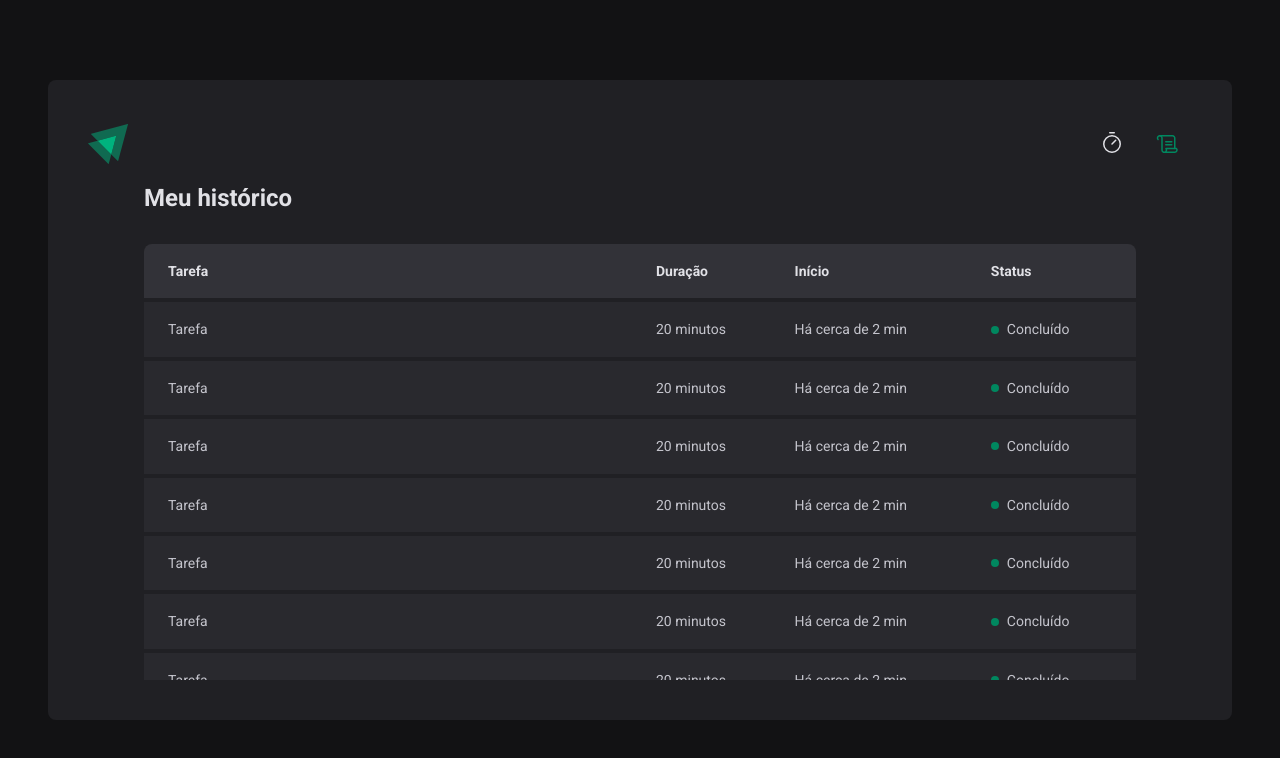
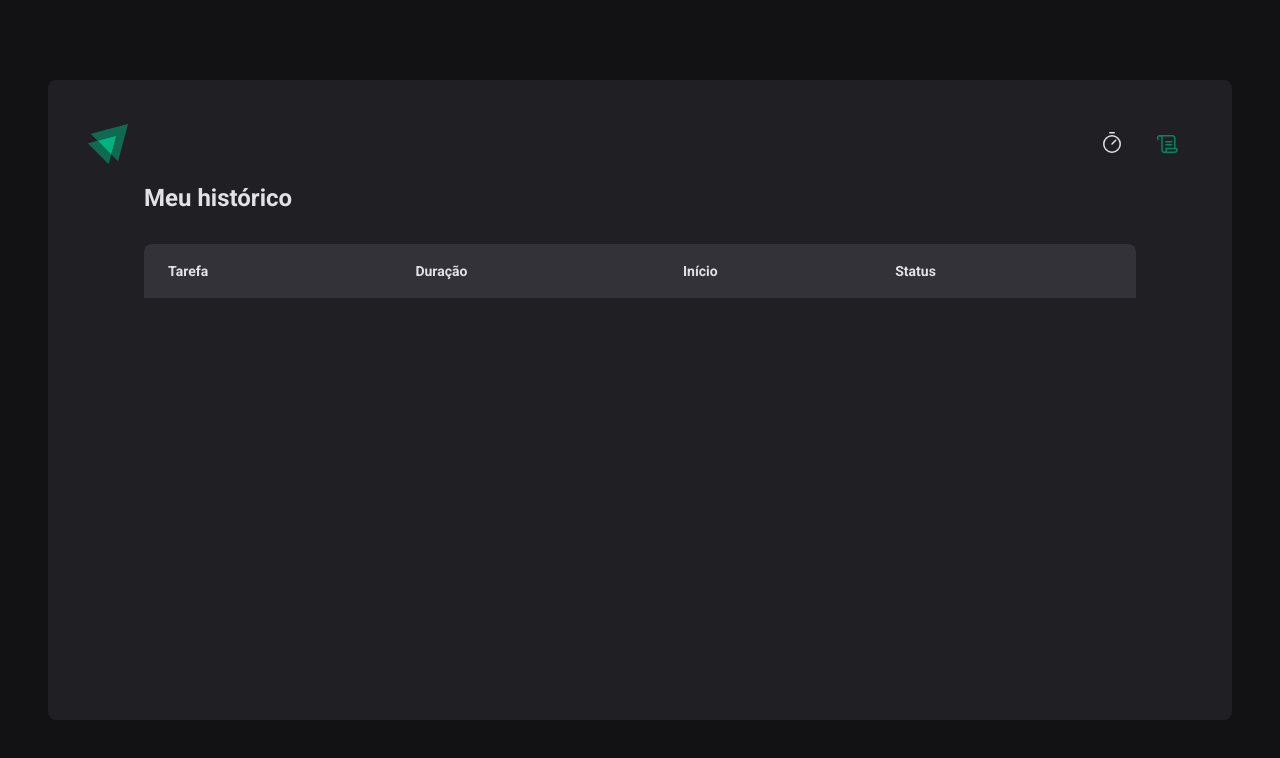
Before and after one commit to willian-moreno/project-stage-02-01-reactjs-ts-ignite-rocketseat, a React (Vite) app: page /history in a window 1280 px wide. Shown: the top 758 px of the page. Built offline with nearby package versions, Linux system fonts and the light colour scheme.

Commit message:
feat: Listando ciclos no histórico

```diff
--- a/src/contexts/CyclesContextProvider.tsx
+++ b/src/contexts/CyclesContextProvider.tsx
@@ -19,7 +19,7 @@ export type UpdatableCycleData = {
 
 export type Cycle = {
   id: string
-  statedDate: Date
+  startedDate: Date
   task: string
   minutesAmount: number
 } & UpdatableCycleData
@@ -75,7 +75,7 @@ export function CyclesContextProvider({
       id,
       task,
       minutesAmount,
-      statedDate: now,
+      startedDate: now,
     }
 
     setActiveCycleId(id)
--- a/src/pages/History/index.tsx
+++ b/src/pages/History/index.tsx
@@ -1,6 +1,37 @@
-import { HistoryContainer, HistoryList, Status } from './styles'
+import { HistoryContainer, HistoryList, Status, StatusType } from './styles'
+import { useContext } from 'react'
+import { CyclesContext, Cycle } from '../../contexts/CyclesContextProvider'
+import { formatDistanceToNow } from 'date-fns'
+import { ptBR } from 'date-fns/locale'
 
 export function History() {
+  const { cycles } = useContext(CyclesContext)
+  const historyCycles = cycles.map((cycle) => {
+    return {
+      status: defineCycleStatus(cycle),
+      startedDateDistanceToNow: startedDateDistanceToNow(cycle.startedDate),
+      ...cycle,
+    }
+  })
+
+  function startedDateDistanceToNow(startedDate: Date) {
+    return formatDistanceToNow(startedDate, { locale: ptBR, addSuffix: true })
+  }
+
+  function defineCycleStatus(cycle: Cycle): StatusType {
+    const { finishedDate, interruptedDate } = cycle
+
+    if (!finishedDate && !interruptedDate) {
+      return 'in-progress'
+    }
+
+    if (interruptedDate) {
+      return 'interrupted'
+    }
+
+    return 'concluded'
+  }
+
   return (
     <HistoryContainer>
       <h1>Meu histórico</h1>
@@ -15,18 +46,26 @@ export function History() {
             </tr>
           </thead>
           <tbody>
-            {[...Array(10)].map((_, index) => {
-              return (
-                <tr key={index}>
-                  <td>Tarefa</td>
-                  <td>20 minutos</td>
-                  <td>Há cerca de 2 min</td>
-                  <td>
-                    <Status $type="concluded" />
-                  </td>
-                </tr>
-              )
-            })}
+            {historyCycles.map(
+              ({
+                id,
+                task,
+                minutesAmount,
+                startedDateDistanceToNow,
+                status,
+              }) => {
+                return (
+                  <tr key={id}>
+                    <td>{task}</td>
+                    <td>{minutesAmount} minutos</td>
+                    <td>{startedDateDistanceToNow}</td>
+                    <td>
+                      <Status $type={status} />
+                    </td>
+                  </tr>
+                )
+              },
+            )}
           </tbody>
         </table>
       </HistoryList>
--- a/src/pages/Home/components/Countdown/index.tsx
+++ b/src/pages/Home/components/Countdown/index.tsx
@@ -25,7 +25,7 @@ export function Countdown() {
       interval = setInterval(() => {
         const secondsDifference = differenceInSeconds(
           new Date(),
-          activeCycle.statedDate,
+          activeCycle.startedDate,
         )
 
         if (secondsDifference >= totalSeconds) {
```
